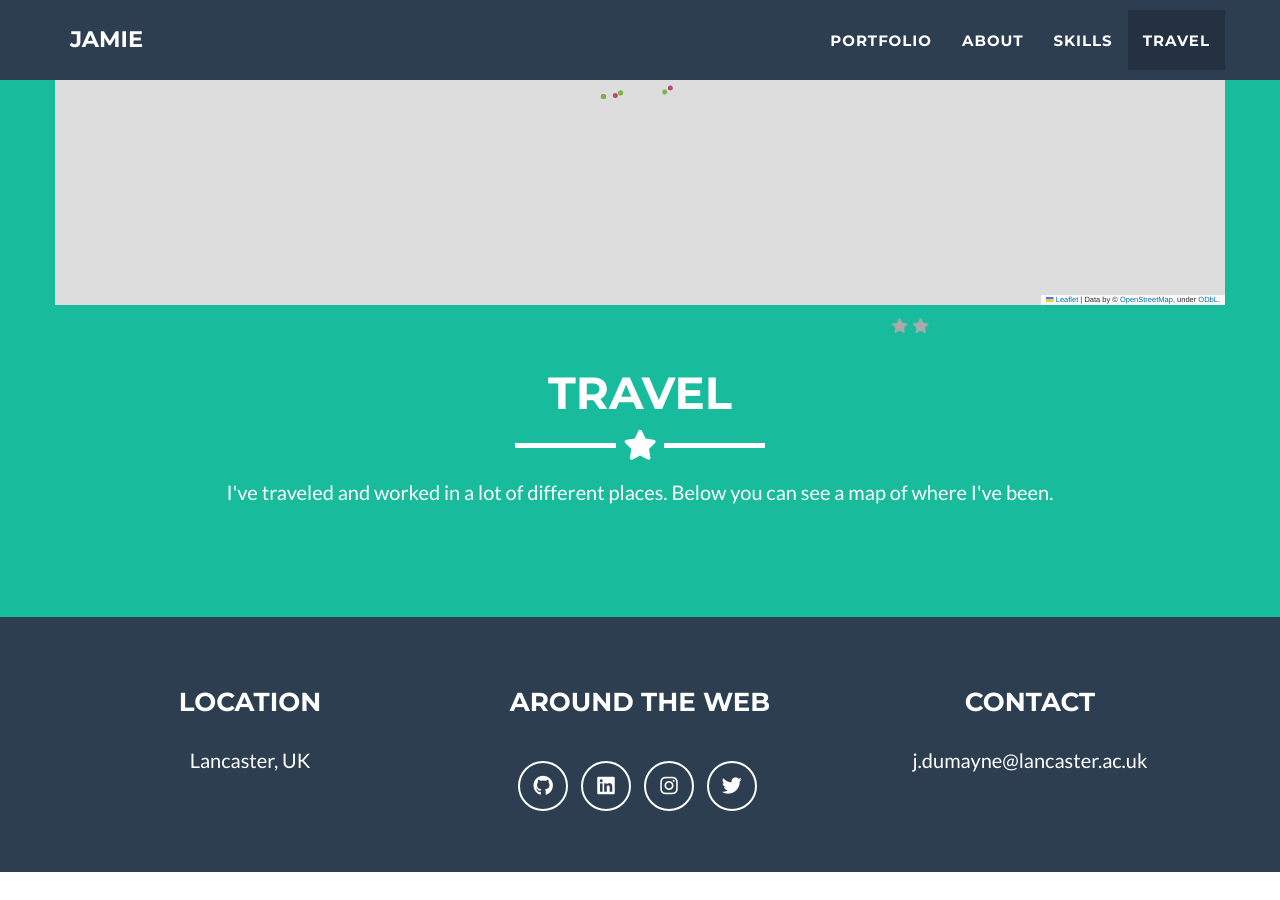
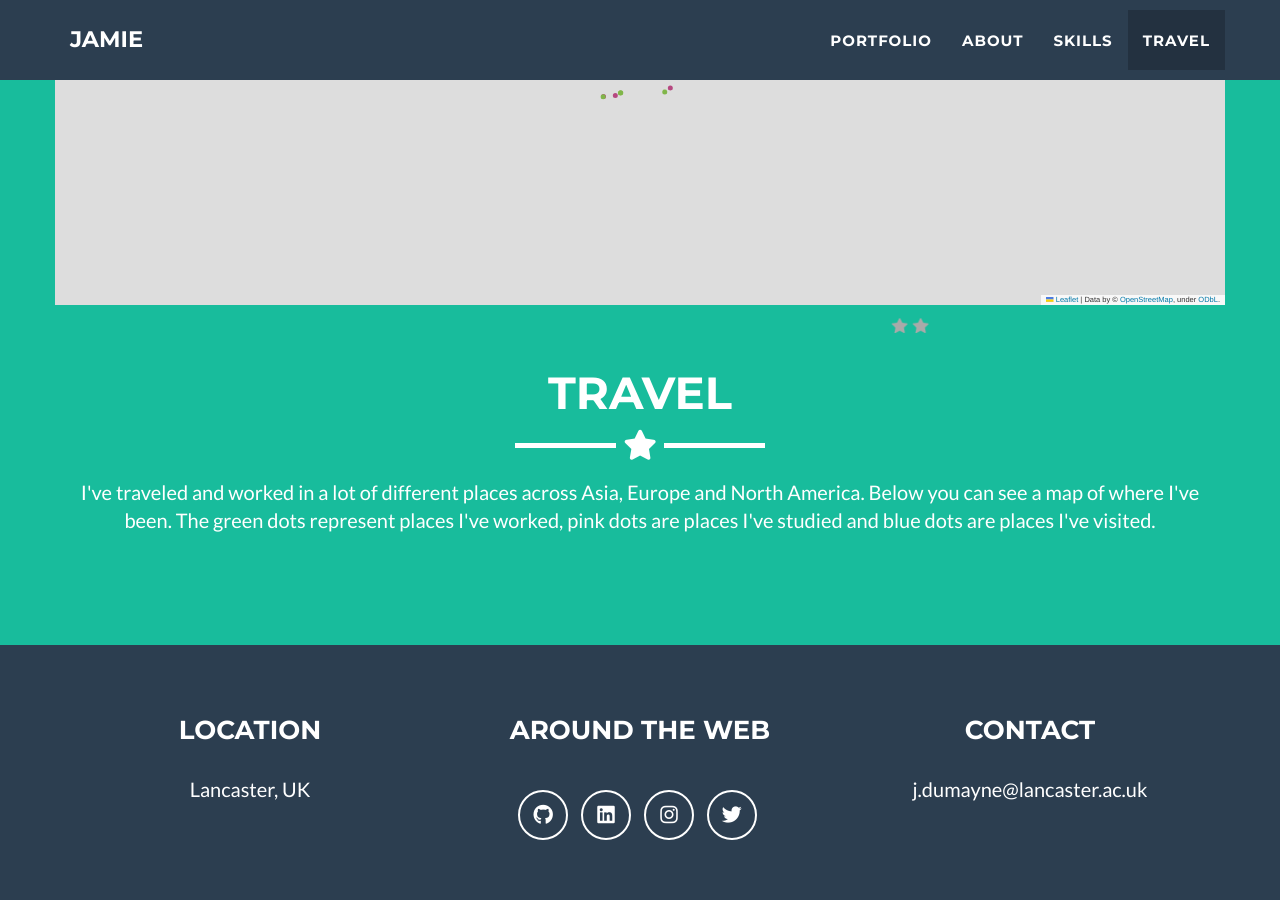
Before and after one commit to jamiedumayne/jamiedumayne.github.io, a Jekyll site: the page built from _posts/2014-07-18-project-1.markdown, in a window 1280 px wide and 900 px high, scrolled down 3217 px. Built offline with Jekyll 4.4.1, drawn with Linux system fonts in a browser that asks for light colours; nearby versions of some CDN libraries; a script that is not in the unit is left out; before the commit the page ends 4089 px from its top, so only the background shows below that.

Commit message:
Update travel.html

```diff
--- a/_includes/travel.html
+++ b/_includes/travel.html
@@ -5,7 +5,7 @@
       <div class="col-lg-12 text-center">
         <h2>Travel</h2>
         <hr class="star-light">
-        <p>I've traveled and worked in a lot of different places. Below you can see a map of where I've been.
+        <p>I've traveled and worked in a lot of different places across Asia, Europe and North America. Below you can see a map of where I've been. The green dots represent places I've worked, pink dots are places I've studied and blue dots are places I've visited.
         </p>
       </div>
       <div style="width:100%; padding-bottom:56.25%; position:relative;">
```
